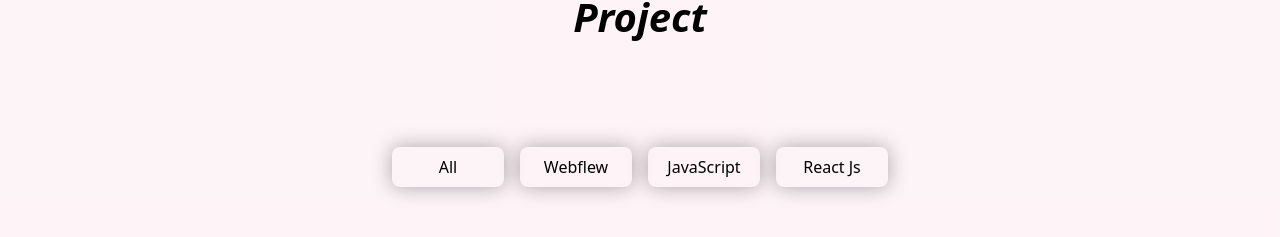
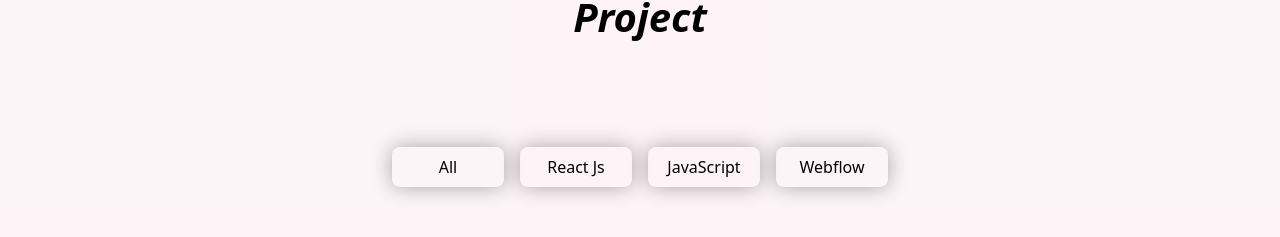
Before and after one commit to jagaadishmistry-web-developer/jagadish-portfolio, a Next.js app: page / in a window 1280 px wide. Shown: the part 1830-2067 px from the top of the page. Built offline with nearby package versions, Linux system fonts and the light colour scheme.

Commit message:
change a word

```diff
--- a/src/components/MyProject.jsx
+++ b/src/components/MyProject.jsx
@@ -34,19 +34,19 @@
                 className="col-span-1 h-10 w-28 font-medium text-base text-black dark:text-white shadow2 dark:border border-white/25 hover:scale-110 duration-300 rounded-lg">
                 All
               </button>
-              <button
-                data-aos="fade-down"
-                onClick={() => projectItemFilter("webflow")}
-                className="col-span-1 h-10 w-28 font-medium text-base text-black dark:text-white shadow2 dark:border border-white/25 hover:scale-110 duration-300 rounded-lg">
-                Webflew
-              </button>
               {/* <button
                 data-aos="fade-up"
                 onClick={() => projectItemFilter("javascript")}
                 className="col-span-1 h-10 w-28 font-medium text-base text-black dark:text-white shadow2 dark:border border-white/25 hover:scale-110 duration-300 rounded-lg">
                 JavaScript
                 </button> */}
-                <button
+              <button
+                data-aos="fade-down"
+                onClick={() => projectItemFilter("react")}
+                className="col-span-1 h-10 w-28 font-medium text-base text-black dark:text-white shadow2 dark:border border-white/25 hover:scale-110 duration-300 rounded-lg">
+                React Js
+              </button>
+              <button
                   data-aos="fade-up"
                   onClick={() => projectItemFilter("javascript")}
                   className="col-span-1 h-10 w-28 font-medium text-base text-black dark:text-white shadow2 dark:border border-white/25 hover:scale-110 duration-300 rounded-lg">
@@ -54,9 +54,9 @@
                 </button>
               <button
                 data-aos="fade-down"
-                onClick={() => projectItemFilter("react")}
+                onClick={() => projectItemFilter("webflow")}
                 className="col-span-1 h-10 w-28 font-medium text-base text-black dark:text-white shadow2 dark:border border-white/25 hover:scale-110 duration-300 rounded-lg">
-                React Js
+                Webflow
               </button>
             </div>
           </div>
```
